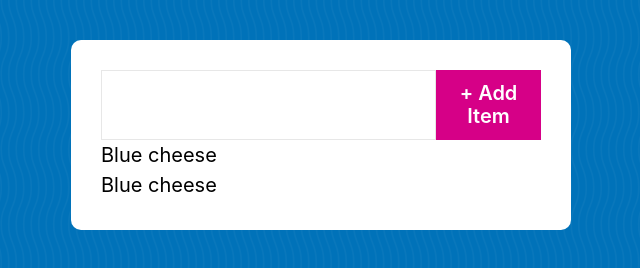
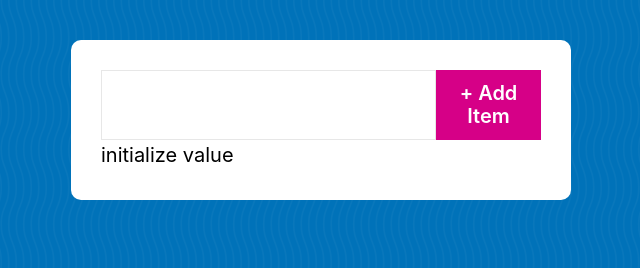
Before and after one commit to stormshark/beginner-javascript-master, a website: page exercises/57 - Shopping List/index.html in a window 1280 px wide. Shown: the whole page, without its empty margins (319-959 px from the left). Drawn offline with Linux system fonts and the light colour scheme.

Commit message:
small initial detail

```diff
--- a/exercises/57 - Shopping List/index.html
+++ b/exercises/57 - Shopping List/index.html
@@ -17,8 +17,7 @@
     </form>
 
     <ul class="list">
-      <li>Blue cheese</li>
-      <li>Blue cheese</li>
+      <li>initialize value</li>
     </ul>
   </div>
 
```
